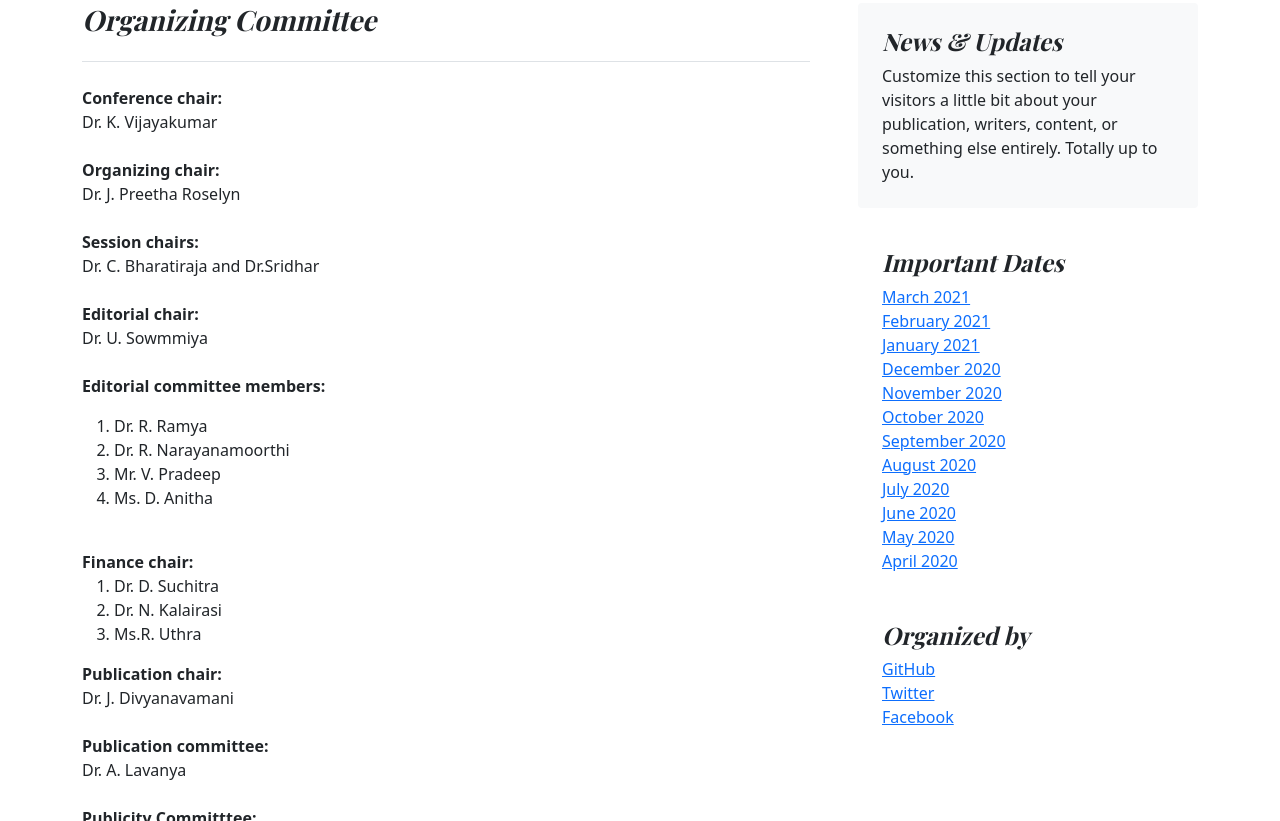
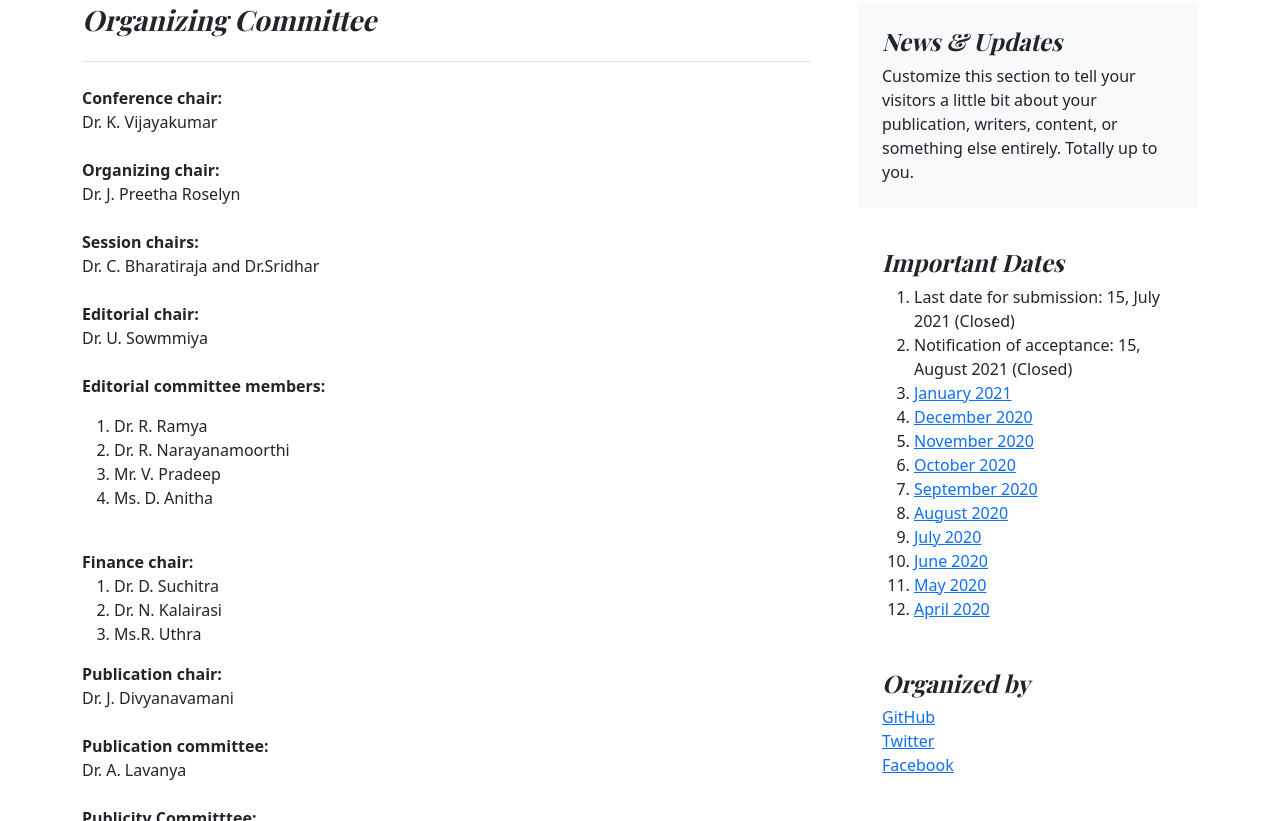
Before and after one commit to ericraymundrex/Conference_paper, a plain HTML site: page organizing-committe.html in a window 1280 px wide. Shown: the part 482-1303 px from the top of the page. Drawn offline with nearby package versions, Linux system fonts and the light colour scheme.

Commit message:
basic html

```diff
--- a/organizing-committe.html
+++ b/organizing-committe.html
@@ -222,9 +222,10 @@ Dr. J. Divyanavamani <br> <br>
 
         <div class="p-4">
           <h4 class="fst-italic">Important Dates</h4>
-          <ol class="list-unstyled mb-0">
-            <li><a href="#">March 2021</a></li>
-            <li><a href="#">February 2021</a></li>
+          <ol class=" mb-0">
+            <li>Last date for submission: 15, July 2021 (Closed)</li>
+            <li>Notification of acceptance: 15, August 2021 (Closed)
+            </li>
             <li><a href="#">January 2021</a></li>
             <li><a href="#">December 2020</a></li>
             <li><a href="#">November 2020</a></li>
```
Also changed, not shown: index.html (+1 -1 lines).
